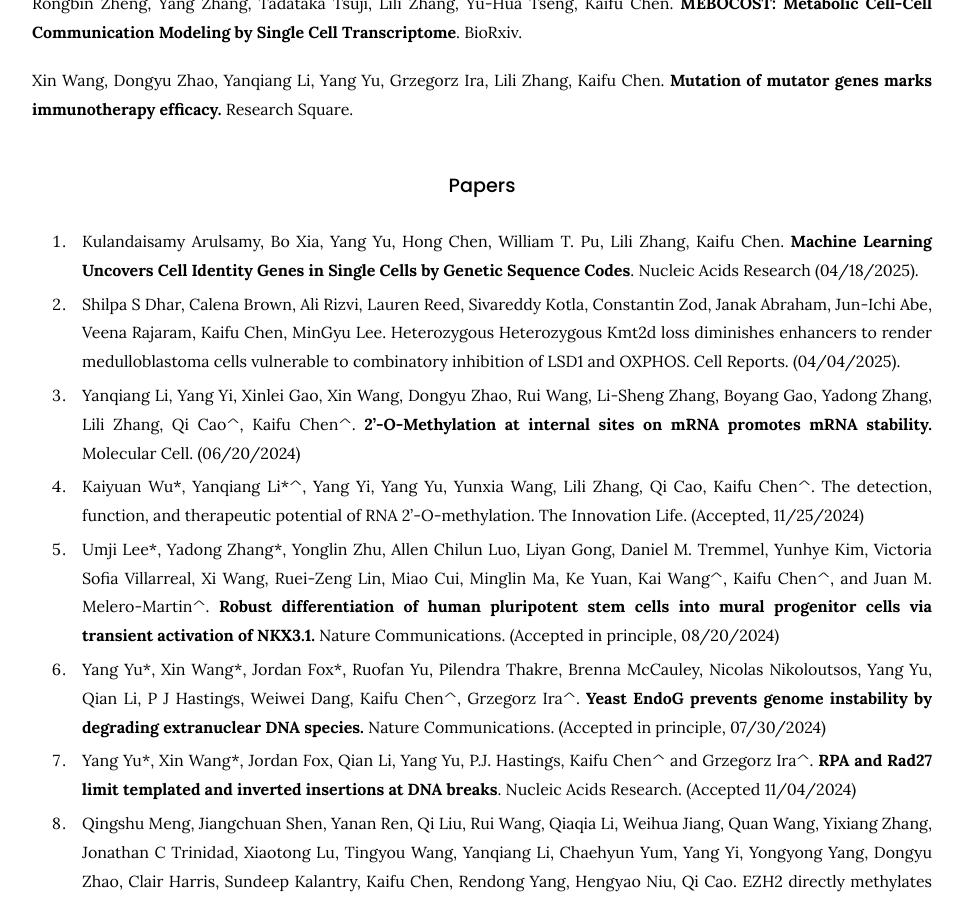
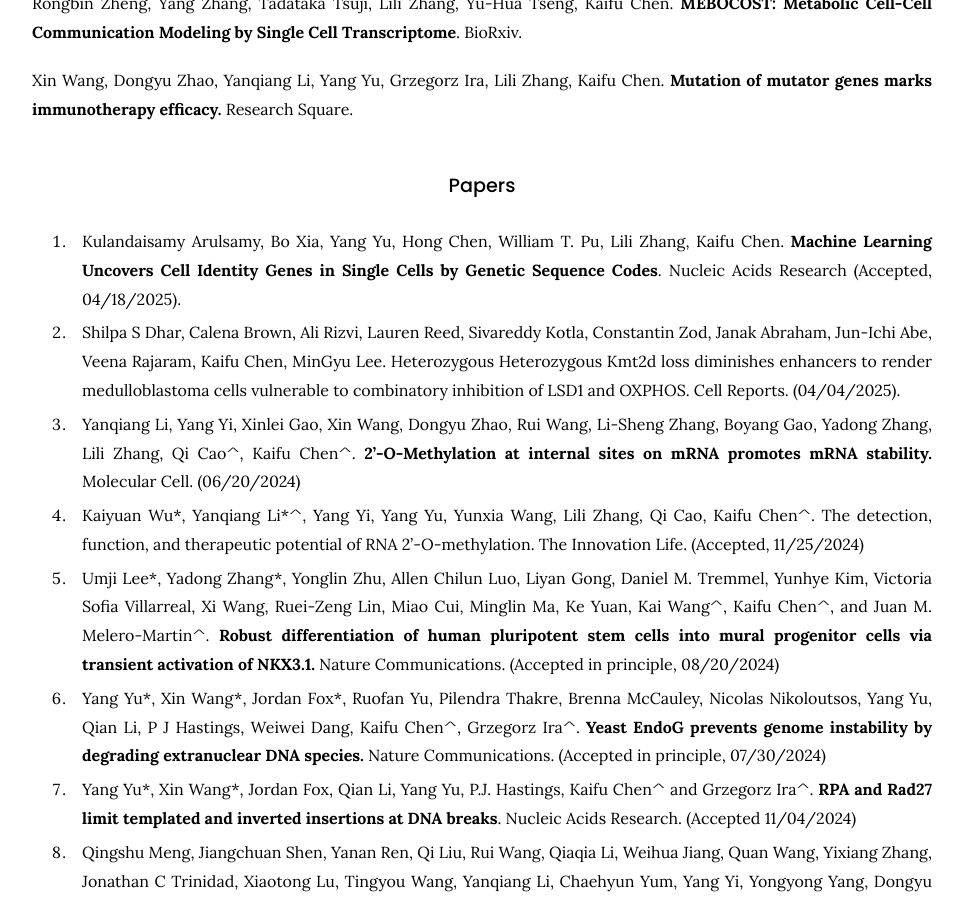
Before and after one commit to kaifuchenlab/kaifuchenlab.github.io, a Jekyll site: the page built from 3.publication/index.md, in a window 1280 px wide and 900 px high, scrolled down 400 px. Shown: the whole window, without its empty margins (158-1122 px from the left). Built offline with Jekyll 4.4.1, drawn with Linux system fonts in a browser that asks for light colours.

Commit message:
Update index.md

```diff
--- a/3.publication/index.md
+++ b/3.publication/index.md
@@ -19,7 +19,7 @@ Research Square.
 
 ### Papers
 
-92. Kulandaisamy Arulsamy, Bo Xia, Yang Yu, Hong Chen, William T. Pu, Lili Zhang, Kaifu Chen. **Machine Learning Uncovers Cell Identity Genes in Single Cells by Genetic Sequence Codes**. Nucleic Acids Research (04/18/2025).
+92. Kulandaisamy Arulsamy, Bo Xia, Yang Yu, Hong Chen, William T. Pu, Lili Zhang, Kaifu Chen. **Machine Learning Uncovers Cell Identity Genes in Single Cells by Genetic Sequence Codes**. Nucleic Acids Research (Accepted, 04/18/2025).
 
 91. Shilpa S Dhar, Calena Brown, Ali Rizvi, Lauren Reed, Sivareddy Kotla, Constantin Zod, Janak Abraham, Jun-Ichi Abe, Veena Rajaram, Kaifu Chen, MinGyu Lee. Heterozygous Heterozygous Kmt2d loss diminishes enhancers to render medulloblastoma cells vulnerable to combinatory inhibition of LSD1 and OXPHOS. Cell Reports. (04/04/2025).
 
```
